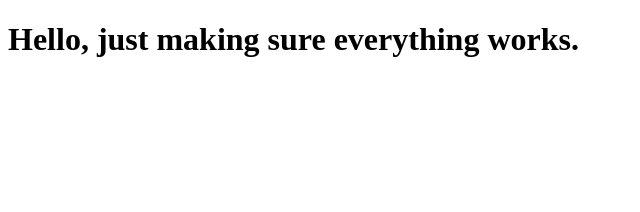
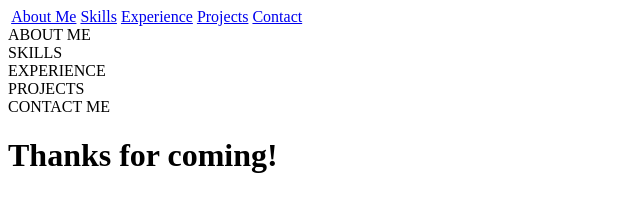
Before and after one commit to ChelseaRolland/chelsearolland.github.io, a plain HTML site: page index.html in a window 1280 px wide. Shown: the whole page, without its empty margins (0-640 px from the left). Drawn offline with Linux system fonts and the light colour scheme.

Commit message:
working on website - added some divs

```diff
--- a/index.html
+++ b/index.html
@@ -2,11 +2,27 @@
 <html lang="en">
 <head>
     <meta charset="UTF-8">
-    <title>Title</title>
+    <title>Chelsea Rolland | yay@rolland.co</title>
 </head>
 <body>
+<div class="content">
+    <header>
+        <img src="" alt=""/>
+        <a href="#" target="_blank">About Me</a>
+        <a href="#" target="_blank">Skills</a>
+        <a href="#" target="_blank">Experience</a>
+        <a href="#" target="_blank">Projects</a>
+        <a href="#" target="_blank">Contact</a>
+    </header>
+    <div class="aboutMe">ABOUT ME</div>
+    <div class="skills">SKILLS</div>
+    <div class="experience">EXPERIENCE</div>
+    <div class="projects">PROJECTS</div>
+    <div class="contact">CONTACT ME</div>
 
-<h1>Hello, just making sure everything works.</h1>
 
+<h1>Thanks for coming!</h1>
+
+</div>
 </body>
 </html>
```
